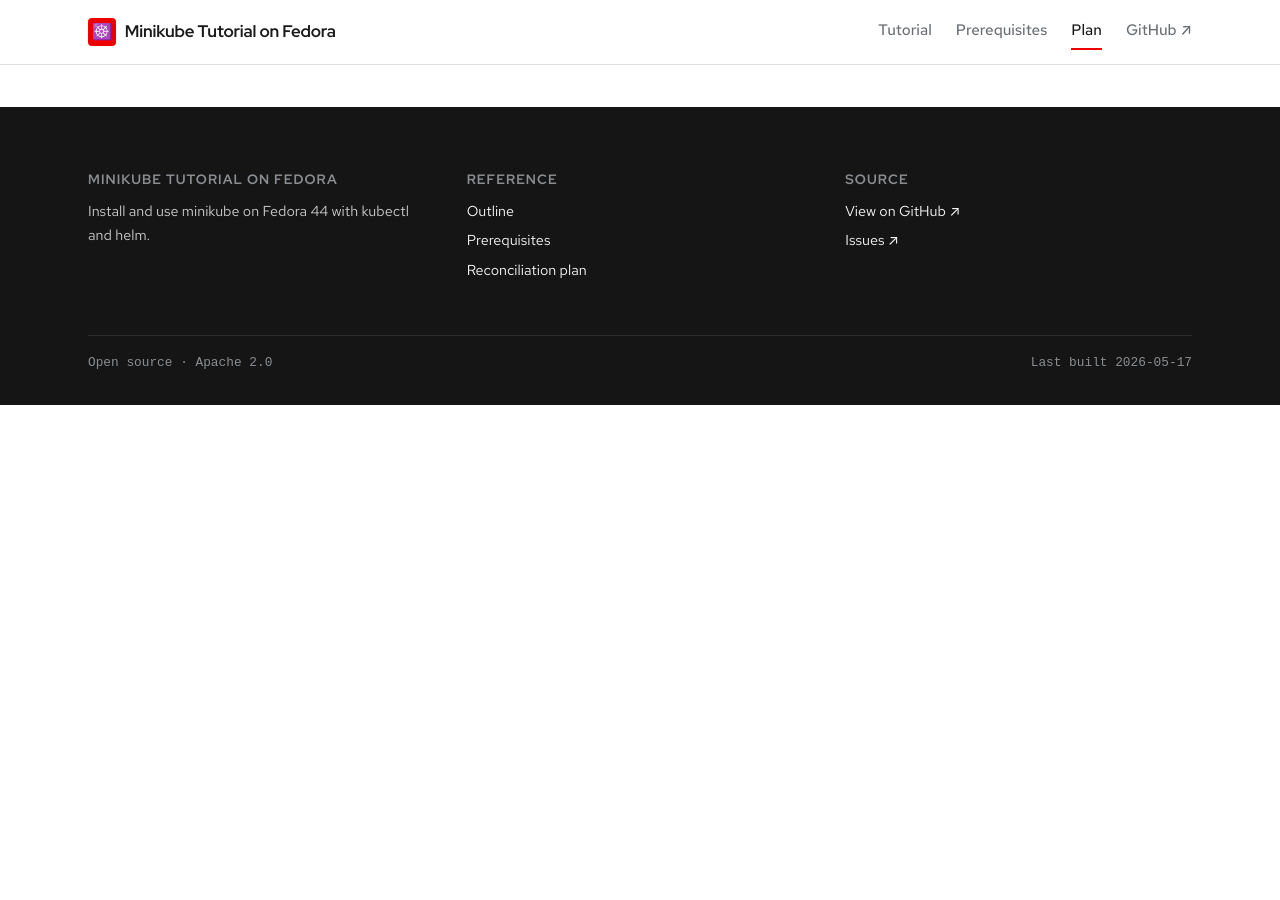
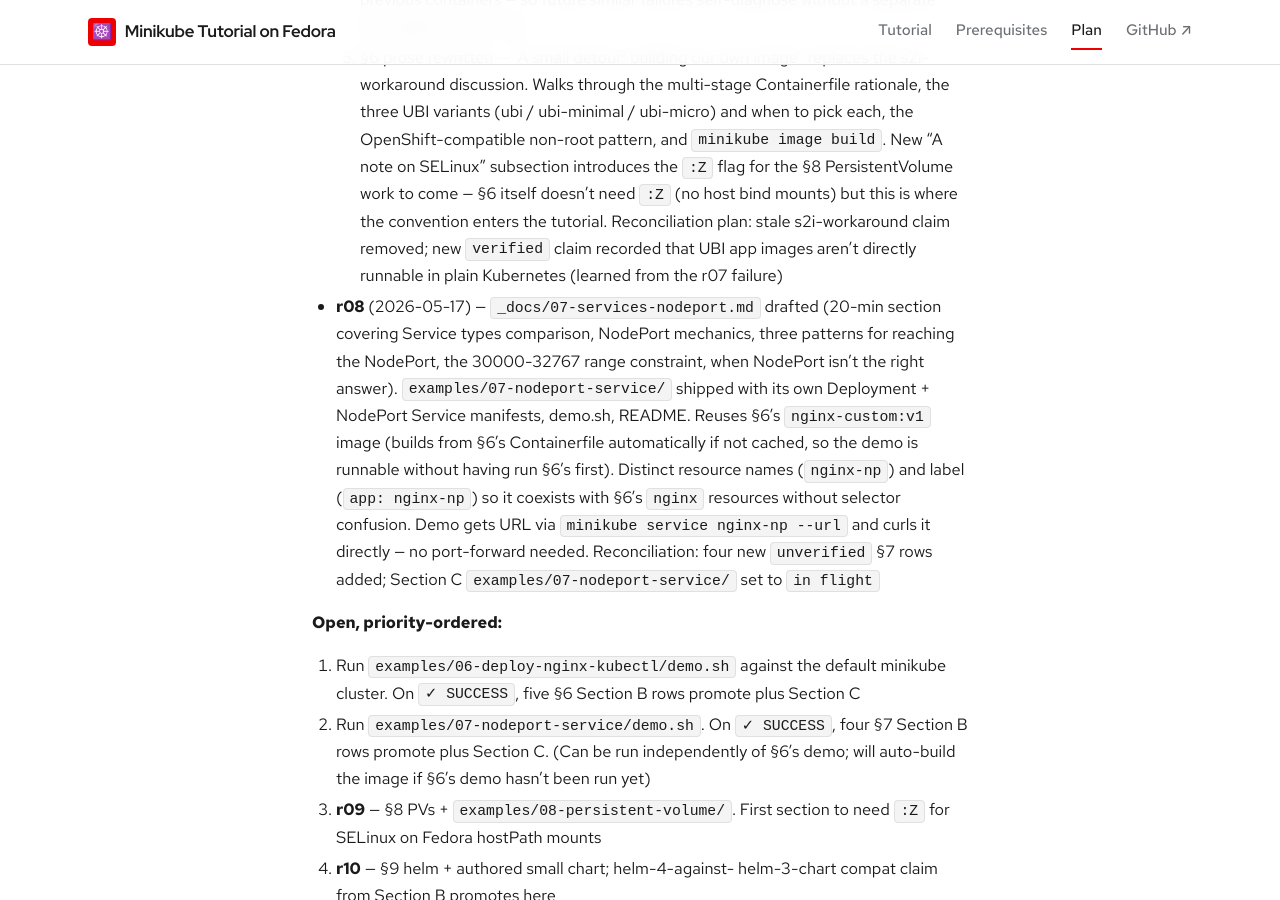
Before and after one commit to patterncatalyst/minikube-on-fedora, a Jekyll site: the page built from _plans/reconciliation-plan.md, in a window 1280 px wide and 900 px high, scrolled down 10273 px. Built offline with Jekyll 4.4.1, drawn with Linux system fonts in a browser that asks for light colours; some web fonts are replaced; before the commit the page ends 10678 px from its top, so only the background shows below that; some of the changed text lies outside the part shown.

Commit message:
feat(§7): NodePort service example with auto-build from §6's image

```diff
--- a/_plans/reconciliation-plan.md
+++ b/_plans/reconciliation-plan.md
@@ -100,6 +100,10 @@
 | unverified              | `kubectl port-forward service/nginx 18080:80` opens a working tunnel        | §6      | r07 demo claim; promote on demo pass                                        |
 | unverified              | `kubectl scale deployment/nginx --replicas=3` brings count to 3 Running pods | §6     | r07 demo claim; promote on demo pass                                        |
 | unverified              | Baked-in index.html serves the sentinel string `Test Page for nginx on UBI 9 Minimal` | §6 | r07a demo response check; promote on demo pass                              |
+| unverified              | NodePort Service exposes a workload at `<nodeIP>:<nodePort>` on minikube     | §7      | r08 manifest claim; promote when `examples/07-nodeport-service/demo.sh` passes |
+| unverified              | `minikube service <name> --url` returns a host-reachable URL                 | §7      | r08 demo claim; promote on demo pass                                        |
+| unverified              | NodePort values must be in 30000-32767 range (enforced by kube-apiserver)    | §7      | r08 prose claim; promote on attempt to apply a manifest with an out-of-range nodePort |
+| unverified              | A Deployment with a different name + label can coexist with §6's nginx       | §7      | r08 design choice; promote when demos for §6 and §7 can be run back-to-back without interference |
 
 ## C. Testing matrix
 
@@ -111,7 +115,8 @@
 | Status     | Example                              | Section | Notes                                                 |
 |------------|--------------------------------------|---------|-------------------------------------------------------|
 | **verified (Fedora 44)** | `examples/03-driver-check/`        | §3      | r05c user run: cluster up, all 8 kube-system pods Running, ✓ SUCCESS |
-| **in flight** | `examples/06-deploy-nginx-kubectl`   | §6      | Shipped in r07; awaiting user run on Fedora 44                          |
+| **in flight** | `examples/06-deploy-nginx-kubectl`   | §6      | r07a pivot (multi-stage build); awaiting user demo run on Fedora 44     |
+| **in flight** | `examples/07-nodeport-service`        | §7      | Shipped in r08; awaiting user demo run on Fedora 44                     |
 | unverified | `examples/07-nodeport-service`       | §7      | Expose Deployment via NodePort, retrieve URL          |
 | unverified | `examples/08-persistent-volume`      | §8      | `hostPath` PV + dynamic PVC                           |
 | unverified | `examples/09-deploy-nginx-helm`      | §9      | Same UBI nginx via an authored small helm chart       |
@@ -194,6 +199,19 @@
   the architectural pivot. §3 polish (auto-detect trap callout)
   and r06-promotion reconciliation work from this iteration
   carry forward into r07a unchanged
+- ✅ **r07b** (2026-05-17, site-polish) — Homepage `index.html`
+  rewritten to **auto-generate section cards** from the `site.docs`
+  Jekyll collection sorted by front-matter `order`. Previously
+  3 hardcoded cards from r02 (Outline, Prerequisites,
+  Reconciliation plan) — and a stale comment promising to update
+  them "as sections get drafted," which never happened, so §2-§6
+  were shipping without homepage representation. The new Liquid
+  loop adds a section card for every `_docs/0N-*.md` file, with
+  eyebrow ("Overview" for §0, "Section N" for the rest), title,
+  description, and duration pulled from front matter. A separate
+  "Project plans" mini-section hosts cards for the reconciliation
+  plan and (newly visible) the iteration plan. Future sections
+  require zero `index.html` edits
 
 **In flight:**
 
@@ -239,15 +257,33 @@
      new `verified` claim recorded that UBI app images aren't
      directly runnable in plain Kubernetes (learned from the r07
      failure)
+- **r08** (2026-05-17) — `_docs/07-services-nodeport.md` drafted
+  (20-min section covering Service types comparison, NodePort
+  mechanics, three patterns for reaching the NodePort, the
+  30000-32767 range constraint, when NodePort isn't the right
+  answer). `examples/07-nodeport-service/` shipped with its own
+  Deployment + NodePort Service manifests, demo.sh, README.
+  Reuses §6's `nginx-custom:v1` image (builds from §6's
+  Containerfile automatically if not cached, so the demo is
+  runnable without having run §6's first). Distinct resource
+  names (`nginx-np`) and label (`app: nginx-np`) so it coexists
+  with §6's `nginx` resources without selector confusion. Demo
+  gets URL via `minikube service nginx-np --url` and curls it
+  directly — no port-forward needed. Reconciliation: four new
+  `unverified` §7 rows added; Section C
+  `examples/07-nodeport-service/` set to `in flight`
 
 **Open, priority-ordered:**
 
 1. Run `examples/06-deploy-nginx-kubectl/demo.sh` against the
    default minikube cluster. On `✓ SUCCESS`, five §6 Section B
    rows promote plus Section C
-2. **r08** — §7 NodePort + `examples/07-nodeport-service/`.
-   First example to expose a workload externally
-3. **r09** — §8 PVs + `examples/08-persistent-volume/`
+2. Run `examples/07-nodeport-service/demo.sh`. On `✓ SUCCESS`,
+   four §7 Section B rows promote plus Section C. (Can be run
+   independently of §6's demo; will auto-build the image if §6's
+   demo hasn't been run yet)
+3. **r09** — §8 PVs + `examples/08-persistent-volume/`. First
+   section to need `:Z` for SELinux on Fedora hostPath mounts
 4. **r10** — §9 helm + authored small chart; helm-4-against-
    helm-3-chart compat claim from Section B promotes here
 5. **r11** — §10 editor/shell/terminal; will request local-setup
```
Also changed, not shown: _docs/07-services-nodeport.md (added, +240 -0 lines), examples/07-nodeport-service/README.md (added, +93 -0 lines), examples/07-nodeport-service/manifests/deployment.yaml (added, +43 -0 lines), examples/07-nodeport-service/manifests/service-nodeport.yaml (added, +18 -0 lines), 1 other file.
